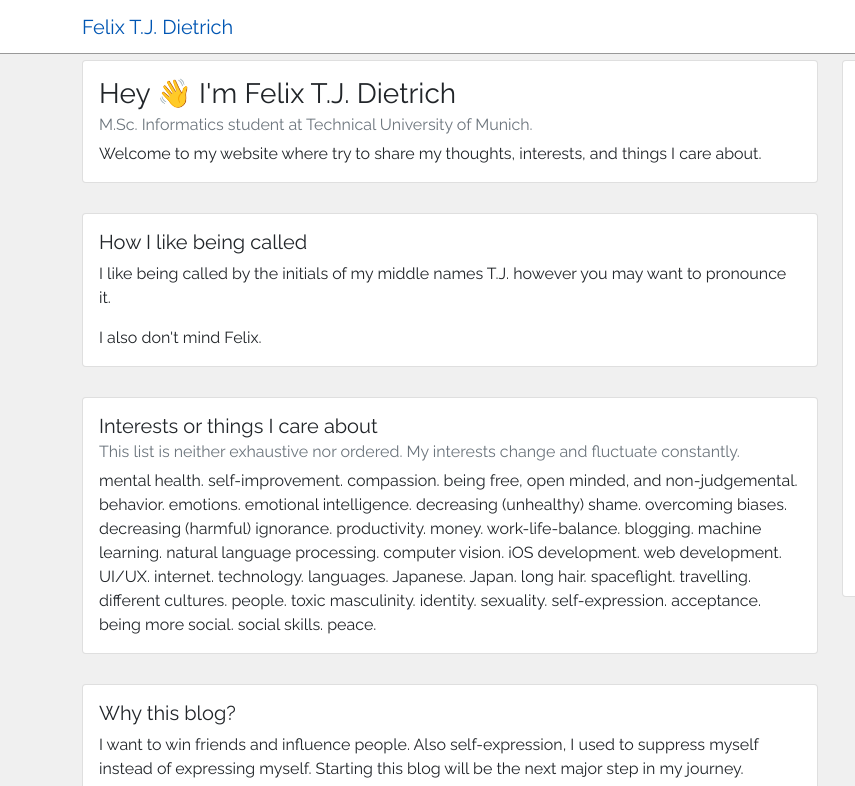
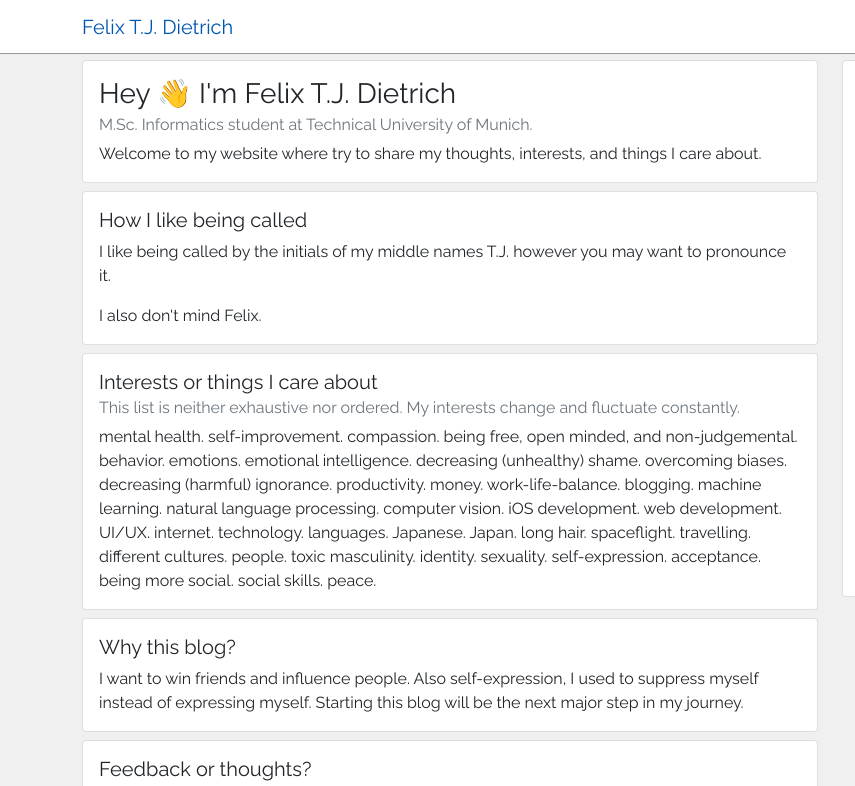
Before and after one commit to FelixTJDietrich/homepage, a Gatsby site: page /about in a window 1280 px wide. Shown: the top 786 px of the page, 0-855 px from the left. Built offline with nearby package versions, Linux system fonts and the light colour scheme; Gatsby itself is replaced by a stand-in of ours; some packages are replaced by stand-ins of ours.

Commit message:
Change about margins

```diff
--- a/src/pages/about.js
+++ b/src/pages/about.js
@@ -16,7 +16,7 @@ import author from "../util/author";
 const AboutPage = () => (
   <Layout>
     <Seo title="About" />
-    <Card>
+    <Card className="mb-2">
       <CardBody>
         <CardTitle tag="h3">
           Hey 👋 I'm Felix T.J. Dietrich
@@ -32,7 +32,7 @@ const AboutPage = () => (
         </CardText>
       </CardBody>
     </Card>
-    <Card>
+    <Card className="mb-2">
       <CardBody>
         <CardTitle tag="h5">
           How I like being called
@@ -45,7 +45,7 @@ const AboutPage = () => (
         </CardText>
       </CardBody>
     </Card>
-    <Card>
+    <Card className="mb-2">
       <CardBody>
         <CardTitle tag="h5">
           Interests or things I care about
@@ -61,7 +61,7 @@ const AboutPage = () => (
         </CardText>
       </CardBody>
     </Card>
-    <Card>
+    <Card className="mb-2">
       <CardBody>
         <CardTitle tag="h5">
           Why this blog?
```
